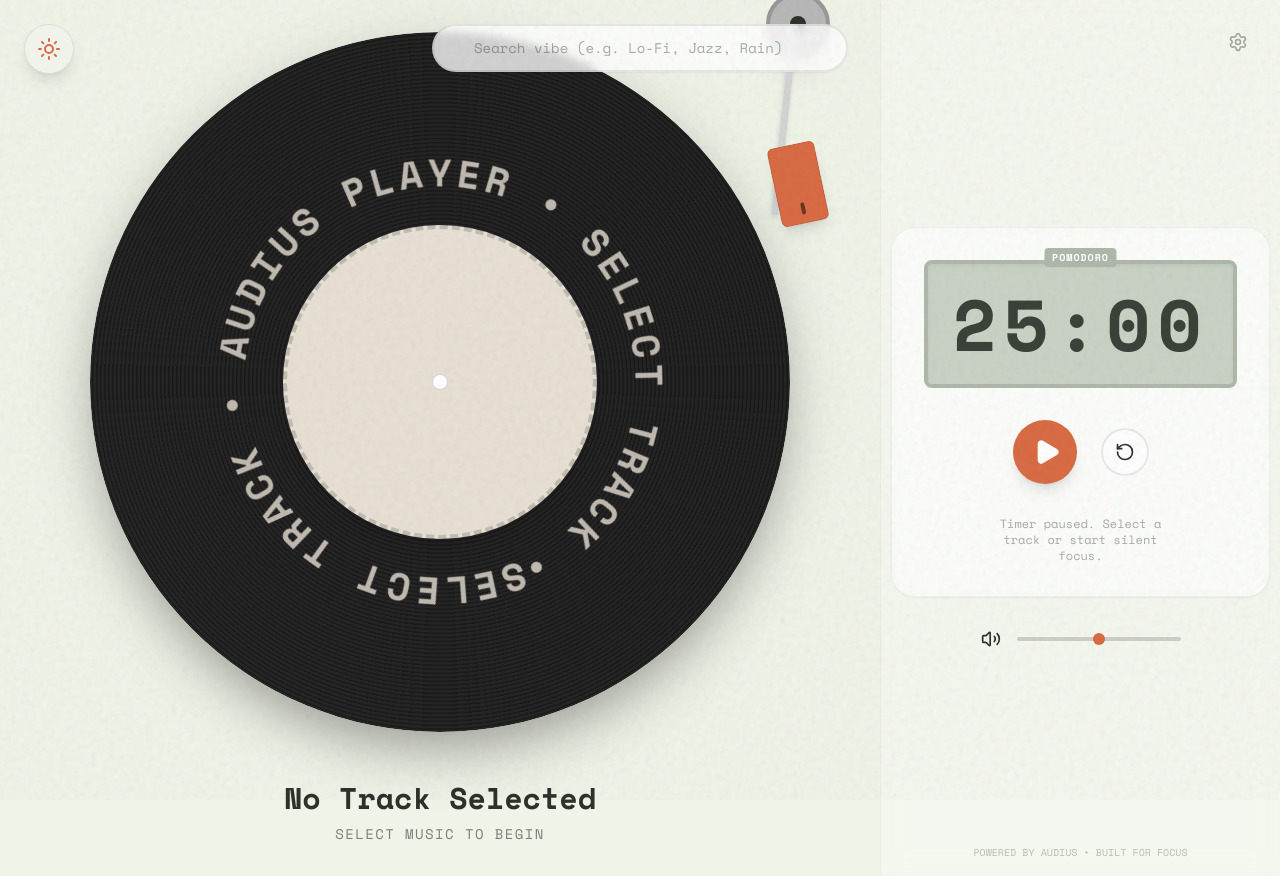
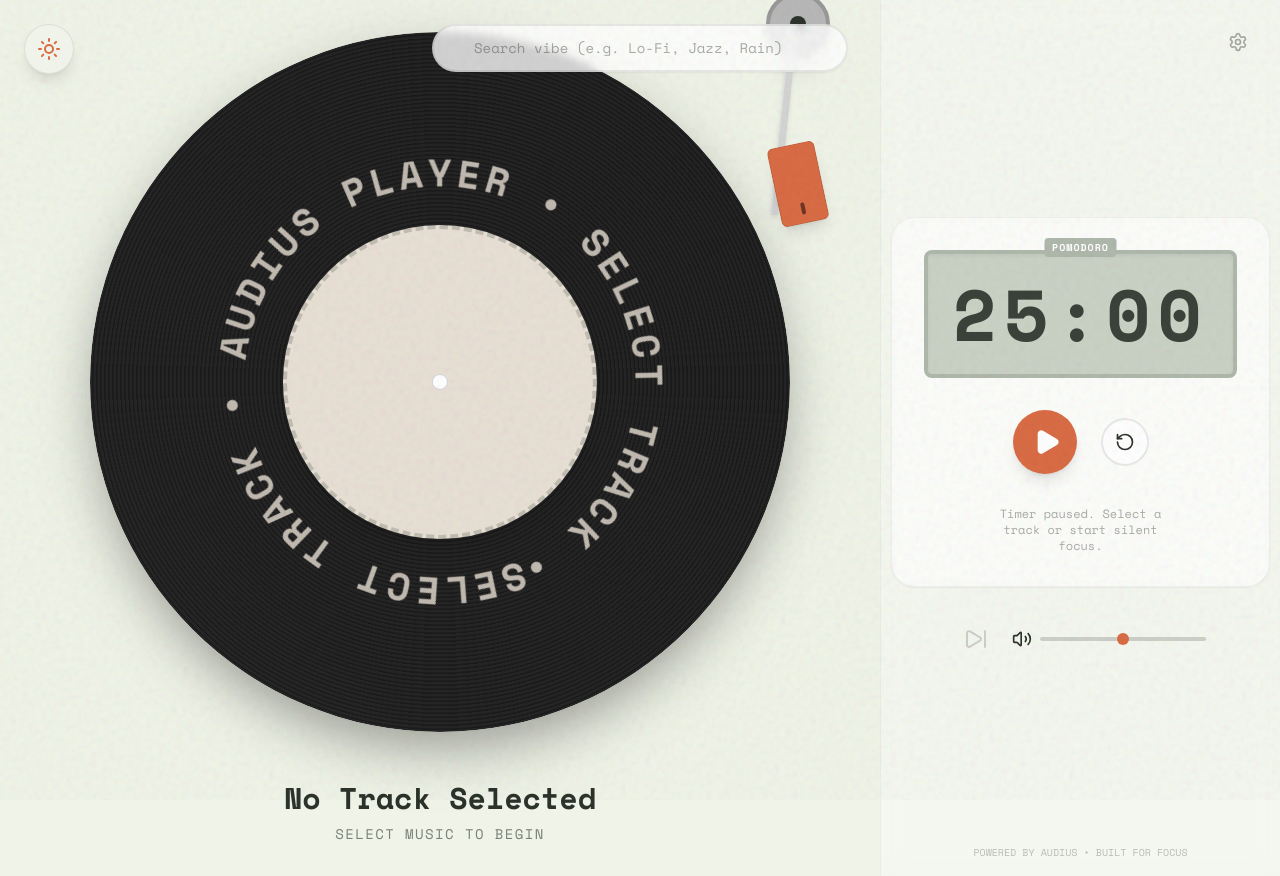
Before and after one commit to Akshitwadhwa/RetroGroove-Focus, a React (Vite) app: page / in a window 1280 px wide. Built offline with nearby package versions, Linux system fonts and the light colour scheme.

Commit message:
Add new queue feature

```diff
--- a/App.tsx
+++ b/App.tsx
@@ -4,10 +4,11 @@ import Timer from './components/Timer';
 import TrackSearch from './components/TrackSearch';
 import GrainOverlay from './components/GrainOverlay';
 import SettingsModal from './components/SettingsModal';
+import QueueList from './components/QueueList';
 import DarkModeToggle from './components/DarkModeToggle';
 import { AudiusTrack, PlayerState, TimerState } from './types';
 import { getStreamUrl } from './services/audius';
-import { Volume2, VolumeX, Settings } from 'lucide-react';
+import { Volume2, VolumeX, Settings, SkipForward } from 'lucide-react';
 
 const DEFAULT_FOCUS_TIME = 25 * 60; // 25 minutes default
 
@@ -24,6 +25,7 @@ const App: React.FC = () => {
     isPlaying: false,
     currentTrack: null,
     volume: 0.5,
+    queue: [],
   });
 
   const [timer, setTimer] = useState<TimerState>({
@@ -128,6 +130,43 @@ const App: React.FC = () => {
     setPlayer(prev => ({ ...prev, isPlaying: false }));
   };
 
+  const handleTrackEnd = () => {
+    if (player.queue.length > 0) {
+      const nextTrack = player.queue[0];
+      const newQueue = player.queue.slice(1);
+      setPlayer(prev => ({
+        ...prev,
+        currentTrack: nextTrack,
+        queue: newQueue,
+        isPlaying: true // Keep playing next track
+      }));
+    } else {
+      // Loop current track if queue is empty (optional, or just stop)
+      // For now, let's stop to match previous behavior, or we could loop.
+      // The user requested a queue, so let's assume they want flow.
+      // If queue is empty, maybe we should loop the *current* track like before?
+      // The previous code had `loop` prop. Let's replicate "Loop if no queue".
+      if (audioRef.current) {
+        audioRef.current.currentTime = 0;
+        audioRef.current.play();
+      }
+    }
+  };
+
+  const handleAddToQueue = (track: AudiusTrack) => {
+    setPlayer(prev => ({
+      ...prev,
+      queue: [...prev.queue, track]
+    }));
+  };
+
+  const handleRemoveFromQueue = (index: number) => {
+    setPlayer(prev => ({
+      ...prev,
+      queue: prev.queue.filter((_, i) => i !== index)
+    }));
+  };
+
   return (
     <div className="relative min-h-screen w-full flex flex-col md:flex-row overflow-hidden bg-matcha dark:bg-charcoal selection:bg-retro-orange selection:text-white transition-colors duration-500">
       <GrainOverlay />
@@ -136,15 +175,18 @@ const App: React.FC = () => {
       <DarkModeToggle isDark={isDarkMode} onToggle={toggleDarkMode} />
 
       {/* Search Bar */}
-      <TrackSearch onSelectTrack={handleTrackSelect} currentTrack={player.currentTrack} />
+      <TrackSearch
+        onSelectTrack={handleTrackSelect}
+        onAddToQueue={handleAddToQueue}
+        currentTrack={player.currentTrack}
+      />
 
       {/* Hidden Audio Element */}
       {player.currentTrack && (
         <audio
           ref={audioRef}
           src={getStreamUrl(player.currentTrack.id)}
-          onEnded={() => setPlayer(prev => ({ ...prev, isPlaying: false }))}
-          loop
+          onEnded={handleTrackEnd}
         />
       )}
 
@@ -184,8 +226,23 @@ const App: React.FC = () => {
           onReset={resetTimer}
         />
 
-        {/* Volume Control */}
-        <div className="flex items-center space-x-4 w-full max-w-[200px]">
+        {/* Media Controls */}
+        <div className="flex flex-col items-center gap-4 w-full max-w-[250px]">
+          {/* Volume & Skip Row */}
+          <div className="flex items-center gap-4 w-full justify-between">
+            <button
+              onClick={handleTrackEnd}
+              disabled={player.queue.length === 0}
+              className={`p-2 rounded-full transition-all ${player.queue.length > 0
+                  ? 'text-charcoal dark:text-matcha hover:bg-charcoal/10 dark:hover:bg-matcha/10 hover:scale-105 active:scale-95 cursor-pointer'
+                  : 'text-charcoal/20 dark:text-matcha/20 cursor-not-allowed'
+                }`}
+              title="Skip to next track"
+            >
+              <SkipForward size={24} />
+            </button>
+
+            <div className="flex items-center gap-2 flex-1">
               <button onClick={() => setIsMuted(!isMuted)} className="text-charcoal dark:text-matcha hover:text-retro-orange transition-colors">
                 {isMuted ? <VolumeX size={20} /> : <Volume2 size={20} />}
               </button>
@@ -199,6 +256,11 @@ const App: React.FC = () => {
                 className="w-full h-1 bg-charcoal/20 dark:bg-matcha/20 rounded-lg appearance-none cursor-pointer [&::-webkit-slider-thumb]:appearance-none [&::-webkit-slider-thumb]:w-3 [&::-webkit-slider-thumb]:h-3 [&::-webkit-slider-thumb]:rounded-full [&::-webkit-slider-thumb]:bg-retro-orange"
               />
             </div>
+          </div>
+        </div>
+
+        {/* Queue List */}
+        <QueueList queue={player.queue} onRemove={handleRemoveFromQueue} />
 
         {/* Footer Info */}
         <div className="absolute bottom-4 text-[10px] text-charcoal/30 dark:text-matcha/30 font-mono text-center w-full px-4 transition-colors duration-500">
--- /dev/null
+++ b/components/QueueList.tsx
@@ -0,0 +1,40 @@
+import React from 'react';
+import { AudiusTrack } from '../types';
+import { ListMusic, X } from 'lucide-react';
+
+interface QueueListProps {
+    queue: AudiusTrack[];
+    onRemove: (index: number) => void;
+}
+
+const QueueList: React.FC<QueueListProps> = ({ queue, onRemove }) => {
+    if (queue.length === 0) return null;
+
+    return (
+        <div className="w-full max-w-[300px] mt-6 bg-white/40 dark:bg-charcoal/40 backdrop-blur-sm rounded-xl p-4 border border-charcoal/5 dark:border-matcha/5 transition-colors duration-500">
+            <div className="flex items-center gap-2 mb-3 text-charcoal/60 dark:text-matcha/60">
+                <ListMusic size={16} />
+                <span className="text-xs font-bold uppercase tracking-wider">Queue ({queue.length})</span>
+            </div>
+            <ul className="space-y-2 max-h-[150px] overflow-y-auto pr-1 scrollbar-thin scrollbar-thumb-charcoal/20 dark:scrollbar-thumb-matcha/20">
+                {queue.map((track, index) => (
+                    <li key={`${track.id}-${index}`} className="flex items-center justify-between group p-2 rounded-lg hover:bg-white/50 dark:hover:bg-black/20 transition-colors">
+                        <div className="flex-1 min-w-0 mr-2">
+                            <p className="text-xs font-bold truncate text-charcoal dark:text-matcha">{track.title}</p>
+                            <p className="text-[10px] text-charcoal/60 dark:text-matcha/60 truncate">{track.user.name}</p>
+                        </div>
+                        <button
+                            onClick={() => onRemove(index)}
+                            className="text-charcoal/40 dark:text-matcha/40 hover:text-retro-orange dark:hover:text-retro-orange opacity-0 group-hover:opacity-100 transition-all"
+                            aria-label="Remove from queue"
+                        >
+                            <X size={14} />
+                        </button>
+                    </li>
+                ))}
+            </ul>
+        </div>
+    );
+};
+
+export default QueueList;
--- a/components/TrackSearch.tsx
+++ b/components/TrackSearch.tsx
@@ -1,14 +1,15 @@
 import React, { useState, useEffect, useRef } from 'react';
-import { Search, Music, Loader2, X } from 'lucide-react';
+import { Search, Music, Loader2, X, PlusCircle } from 'lucide-react';
 import { searchTracks, getArtworkUrl } from '../services/audius';
 import { AudiusTrack } from '../types';
 
 interface TrackSearchProps {
   onSelectTrack: (track: AudiusTrack) => void;
+  onAddToQueue: (track: AudiusTrack) => void;
   currentTrack: AudiusTrack | null;
 }
 
-const TrackSearch: React.FC<TrackSearchProps> = ({ onSelectTrack, currentTrack }) => {
+const TrackSearch: React.FC<TrackSearchProps> = ({ onSelectTrack, onAddToQueue, currentTrack }) => {
   const [query, setQuery] = useState('');
   const [results, setResults] = useState<AudiusTrack[]>([]);
   const [loading, setLoading] = useState(false);
@@ -97,20 +98,35 @@ const TrackSearch: React.FC<TrackSearchProps> = ({ onSelectTrack, currentTrack }
                     <p className="text-sm font-bold truncate text-charcoal">{track.title}</p>
                     <p className="text-xs text-charcoal/60 truncate">{track.user.name}</p>
                   </div>
-                  {currentTrack?.id === track.id && (
+                  {currentTrack?.id === track.id ? (
                     <div className="text-retro-orange">
                       <Music size={16} />
                     </div>
+                  ) : (
+                    <button
+                      className="text-charcoal/40 hover:text-retro-orange transition-colors p-1"
+                      title="Add to Queue"
+                      onClick={(e) => {
+                        e.stopPropagation();
+                        onAddToQueue(track);
+                        setQuery(''); // Optional: clear search after adding? Maybe keep it open.
+                        // Let's keep it open or close depending on UX. The user wanted to "queue in songs", implied plural.
+                        // So I won't close it, but I should probably give feedback.
+                        // For now just add to queue.
+                      }}
+                    >
+                      <PlusCircle size={20} />
+                    </button>
                   )}
                 </li>
               ))}
             </ul>
           ) : (
-             query.length > 2 && (
+            query.length > 2 && (
               <div className="p-4 text-center text-charcoal/50 text-sm">
                 No tracks found. Try a different genre.
               </div>
-             )
+            )
           )}
         </div>
       )}
--- a/types.ts
+++ b/types.ts
@@ -17,6 +17,7 @@ export interface PlayerState {
   isPlaying: boolean;
   currentTrack: AudiusTrack | null;
   volume: number;
+  queue: AudiusTrack[];
 }
 
 export interface TimerState {
```
Lines whose indentation alone changed are shown as unchanged.
